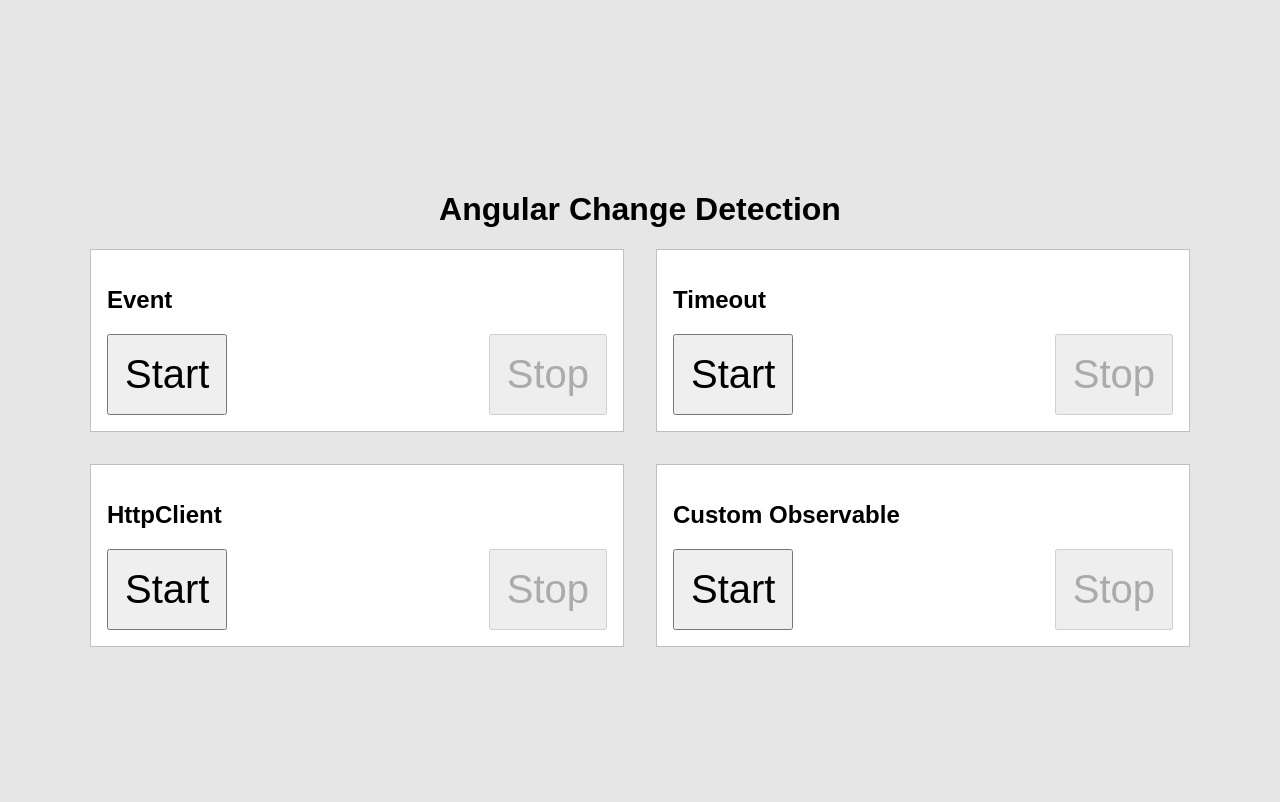
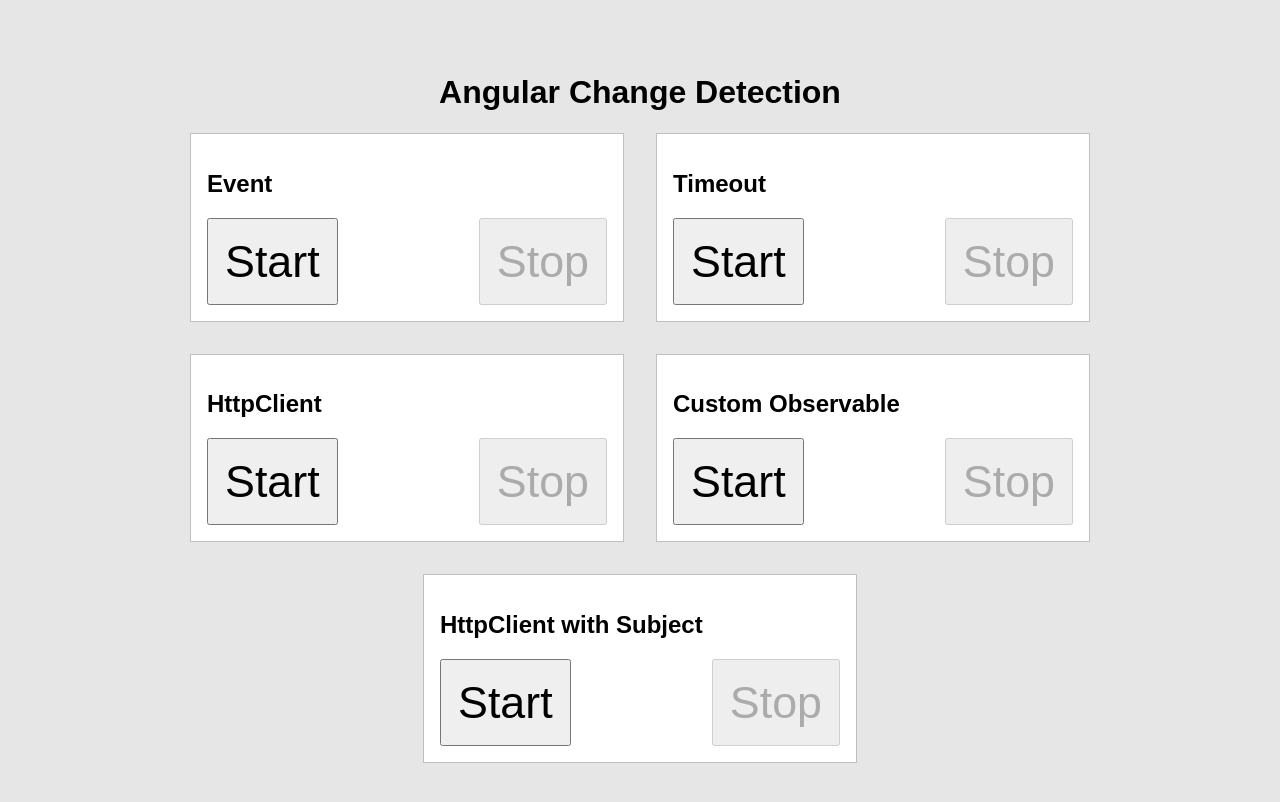
Before and after one commit to wilsonleung/angular-change-detection, an Angular app: page / in a window 1280 px wide. Shown: the top 802 px of the page. Built offline with nearby package versions, Linux system fonts and the light colour scheme.

Commit message:
add behaviour subject test

```diff
--- a/src/app/app.component.html
+++ b/src/app/app.component.html
@@ -32,4 +32,12 @@
     (loading)="observableHandle($event)"
   >
   </app-block>
+
+  <!-- HttpClient with Subject -->
+  <app-block
+    title="HttpClient with Subject"
+    [showLoading]="showLoading"
+    (loading)="observableFinalHandle($event)"
+  >
+  </app-block>
 </div>
--- a/src/app/app.component.ts
+++ b/src/app/app.component.ts
@@ -1,7 +1,8 @@
 import { HttpClient } from '@angular/common/http';
 import { Component, OnDestroy, OnInit } from '@angular/core';
 import { Subject, Subscription } from 'rxjs';
-import { finalize } from 'rxjs/operators';
+import { finalize, tap, take } from 'rxjs/operators';
+import { UserService } from './users.service';
 
 const API_URL = 'https://reqres.in/api/users';
 
@@ -18,7 +19,7 @@
   subject = new Subject<boolean>();
   subscription?: Subscription;
 
-  constructor(private httpClient: HttpClient) {}
+  constructor(private httpClient: HttpClient, private userSvc: UserService) {}
 
   ngOnInit(): void {
     this.subscription = this.subject
@@ -68,4 +69,23 @@
 
     console.log('exit observableHandle ...');
   }
+
+  observableFinalHandle(loading: boolean) {
+    this.showLoading = true;
+    this.userSvc
+      .getUsers()
+      .pipe(
+        tap((users) => {
+          console.log('tap ...');
+        }),
+        finalize(() => {
+          console.log('finalize...');
+          this.showLoading = false;
+        })
+      )
+      .subscribe((users) => {
+        console.log('subscribe ...', users);
+        // this.showLoading = false;
+      });
+  }
 }
--- a/src/app/block/block.component.css
+++ b/src/app/block/block.component.css
@@ -1,5 +1,5 @@
 .case {
-  width: 500px;
+  width: 400px;
   padding: 1rem;
   border: 1px silver solid;
   background-color: white;
@@ -13,6 +13,6 @@
 }
 
 button {
-  font-size: 2.5rem;
+  font-size: 2.8rem;
   padding: 1rem;
 }
--- /dev/null
+++ b/src/app/users.service.ts
@@ -0,0 +1,35 @@
+import { HttpClient } from '@angular/common/http';
+import { Injectable } from '@angular/core';
+import { BehaviorSubject, Observable, Subject } from 'rxjs';
+import { map, mergeMap, take } from 'rxjs/operators';
+
+export interface User {
+  avatar: string;
+  email: string;
+  first_name: string;
+  last_name: string;
+  id: number;
+}
+
+const API_URL = 'https://reqres.in/api/users';
+
+@Injectable({ providedIn: 'root' })
+export class UserService {
+  //   subject = new Subject<User[]>();
+  subject = new BehaviorSubject<User[]>([]);
+  constructor(private httpClient: HttpClient) {}
+
+  getUsers(): Observable<User[]> {
+    return this.httpClient.get<any>(API_URL).pipe(
+      map((results) => {
+        // console.log('result from user svc', results.data);
+        return results.data;
+      }),
+      mergeMap((users) => {
+        this.subject.next(users as User[]);
+        return this.subject.asObservable();
+      }),
+      take(1)
+    );
+  }
+}
```
